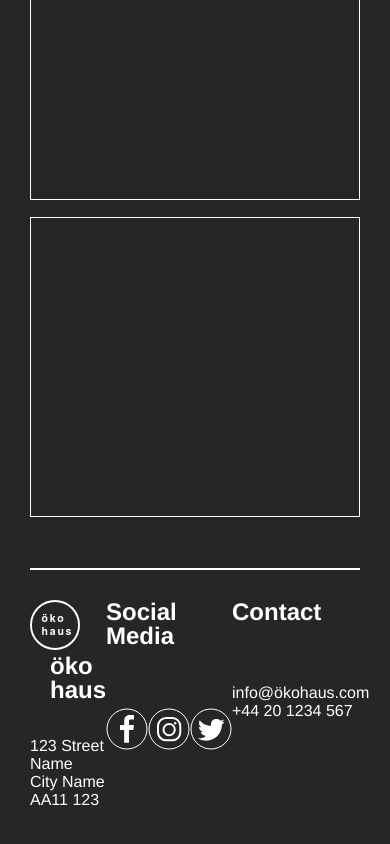
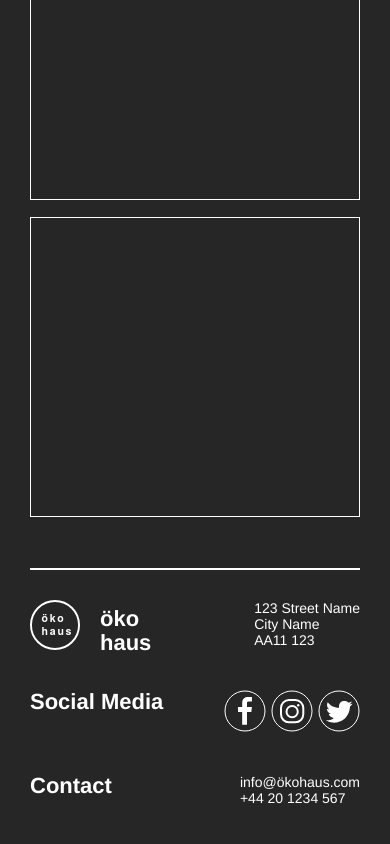
Before and after one commit to CanRaffs89/oko-house, a React (Create React App) app: page / in a window 390 px wide. Shown: the part 4300-5144 px from the top of the page. Built offline with nearby package versions, Linux system fonts and the light colour scheme.

Commit message:
Footer mobile styling

```diff
--- a/src/components/Footer.js
+++ b/src/components/Footer.js
@@ -9,9 +9,11 @@ const Footer = () => {
             <div id="footer-name">
                 <a href="/"><img src={logo} alt="" /></a>
                 <h3>öko haus</h3>
-                <p>123 Street Name</p>
-                <p>City Name</p>
-                <p>AA11 123</p>
+                <div className="footer-inner">
+                    <p>123 Street Name</p>
+                    <p>City Name</p>
+                    <p>AA11 123</p>
+                </div>
             </div>
             <div id="footer-social">
                 <h3>Social Media</h3>
@@ -23,8 +25,10 @@ const Footer = () => {
             </div>
             <div id="footer-contact">
                 <h3>Contact</h3>
-                <p>info@ökohaus.com</p>
-                <p>+44 20 1234 567</p>
+                <div className="footer-inner">
+                    <p>info@ökohaus.com</p>
+                    <p>+44 20 1234 567</p>
+                </div>
             </div>
         </footer>
     )
--- a/src/css/main.css
+++ b/src/css/main.css
@@ -346,6 +346,35 @@ footer #footer-social #footer-social-icons {
   justify-content: space-between;
 }
 
+@media (max-width: 810px) {
+  footer {
+    flex-direction: column;
+  }
+  footer #footer-name, footer #footer-social, footer #footer-contact {
+    width: 100%;
+  }
+  footer #footer-social #footer-social-icons {
+    display: inline-block;
+  }
+  footer #footer-social #footer-social-icons a:nth-child(2) {
+    margin: 0 5px;
+  }
+  footer #footer-name h3 {
+    max-width: 50px;
+  }
+  footer .footer-inner, footer #footer-social-icons {
+    float: right;
+  }
+  footer .footer-inner, footer h3 {
+    display: inline-block;
+  }
+  footer h3 {
+    font-size: 22px;
+  }
+  footer p {
+    font-size: 14px;
+  }
+}
 :root {
   font-size: 16px;
   scroll-behavior: smooth;
--- a/src/scss/_footer.scss
+++ b/src/scss/_footer.scss
@@ -44,3 +44,45 @@ footer {
         }
     }
 }
+
+@media (max-width: 810px) {
+    footer {
+        flex-direction: column;
+
+        #footer-name, #footer-social, #footer-contact {
+            width: 100%;
+        }
+
+        #footer-social {
+            #footer-social-icons {
+                display: inline-block;
+            }
+
+            #footer-social-icons a:nth-child(2) {
+                margin: 0 5px;
+            }
+        }
+
+        #footer-name {
+            h3 {
+                max-width: 50px;
+            }
+        }
+
+        .footer-inner, #footer-social-icons {
+            float: right;
+        }
+
+        .footer-inner, h3 {
+            display: inline-block;
+        }
+
+        h3 {
+            font-size: 22px;
+        }
+
+        p {
+            font-size: 14px;
+        }
+    }
+}
```
Also changed, not shown: 1 other file (tests, documents, lock files or other folders).
